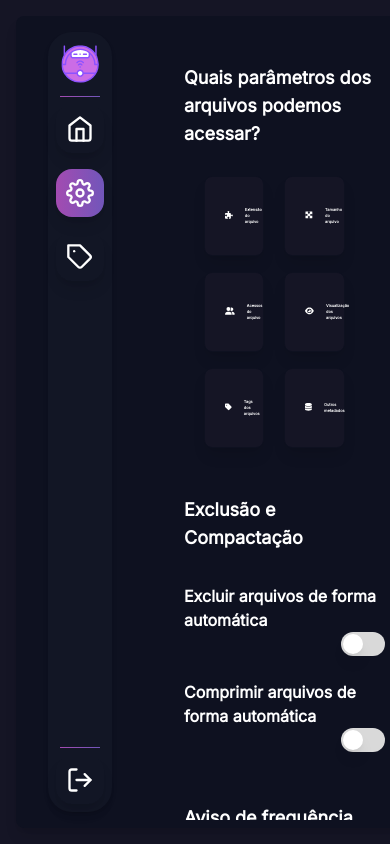
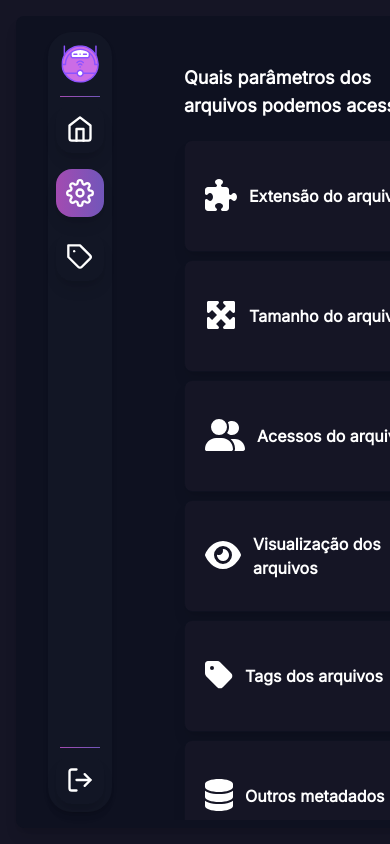
Before and after one commit to Anemaygi/CyberGari-interface, a React (Vite) app: page /settings in a window 390 px wide. Built offline with nearby package versions, Linux system fonts and the light colour scheme.

Commit message:
style: fix responsiveness parameter component

```diff
--- a/src/components/forms/settings-form/parameters-form.tsx
+++ b/src/components/forms/settings-form/parameters-form.tsx
@@ -28,10 +28,11 @@ type ParametersProps = {
 };
 
 const ParametersCards: React.FC<ParametersProps> = ({id, text, icon, value, onChange}) => (
-    <label className="w-[30%] cursor-pointer my-2 ml-5 h-[5rem] px-2 py-3 bg-secbackground checkbox-wrapper font-bold text-[1vw] flex shadow-lg rounded-lg border-[1px] border-background float-left">
-          <div className="inline-flex items-center">
+    // <label className="w-[30%] cursor-pointer my-2 ml-5 h-[5rem] px-2 py-3 bg-secbackground checkbox-wrapper font-bold text-[1vw] flex shadow-lg rounded-lg border-[1px] border-background float-left">
+    <label className="cursor-pointer px-2 py-3 bg-secbackground checkbox-wrapper font-bold text-md h-28 flex shadow-lg rounded-lg border-[1px] border-background float-left">
+          <div className="flex items-center">
             <input type="checkbox" checked={value} onChange={onChange} className="hidden"/>
-            <div className=" mx-3 text-[2vw]"> {icon} </div>
+            <div className="mx-3 text-[2rem]"> {icon} </div>
             <div>{text}</div>
           </div>
     </label>
@@ -116,13 +117,16 @@ const ParametersForm: React.FC<SettingsProps> = ({isDescriptionOn}) => {
       ];
 
   return (
-    <div className="m-2 rounded-3xl flex flex-col mx-6 font-inter text-white my-10">
+    <div className="m-2 rounded-3xl flex flex-col mx-6 font-inter text-white my-10 w-full">
+
         <ParametersTitle isDescriptionOn={isDescriptionOn} />
-        <div className="flow-root">
+
+        <div className="grid grid-cols-1 md:grid-cols-2 lg:grid-cols-3 gap-2">
             {cardsContent.map((item) => (
                     <ParametersCards id={item.id} text={item.texto} icon={item.icon} value={item.value} onChange={item.function}/>
             ))}
         </div>
+
     </div>
     );
 };
--- a/src/pages/settings.tsx
+++ b/src/pages/settings.tsx
@@ -29,7 +29,7 @@ const Settings: React.FC = () => {
       <div className="flex p-4 h-screen bg-secbackground">
         <div className='flex shadow-lg rounded-lg w-screen h-full p-2 bg-background'>
           <SideBar />
-          <div className="overflow-y-auto flow-root static">
+          <div className="overflow-y-auto w-full flow-root static">
             <div><SettingsForm isDescriptionOn={false} /></div>
             <div><Icon icon={<FiSave size="62" />}/></div>
 
```
